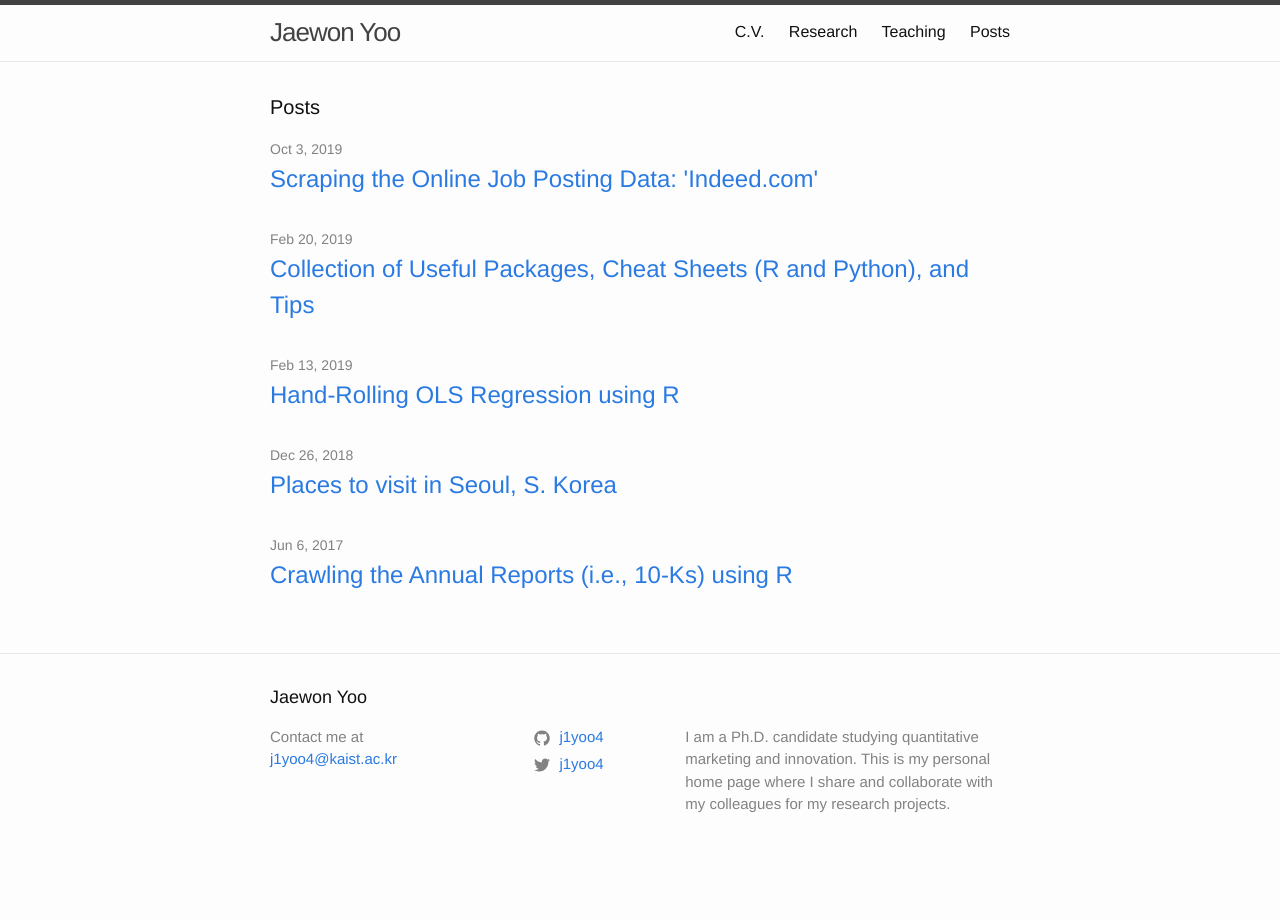
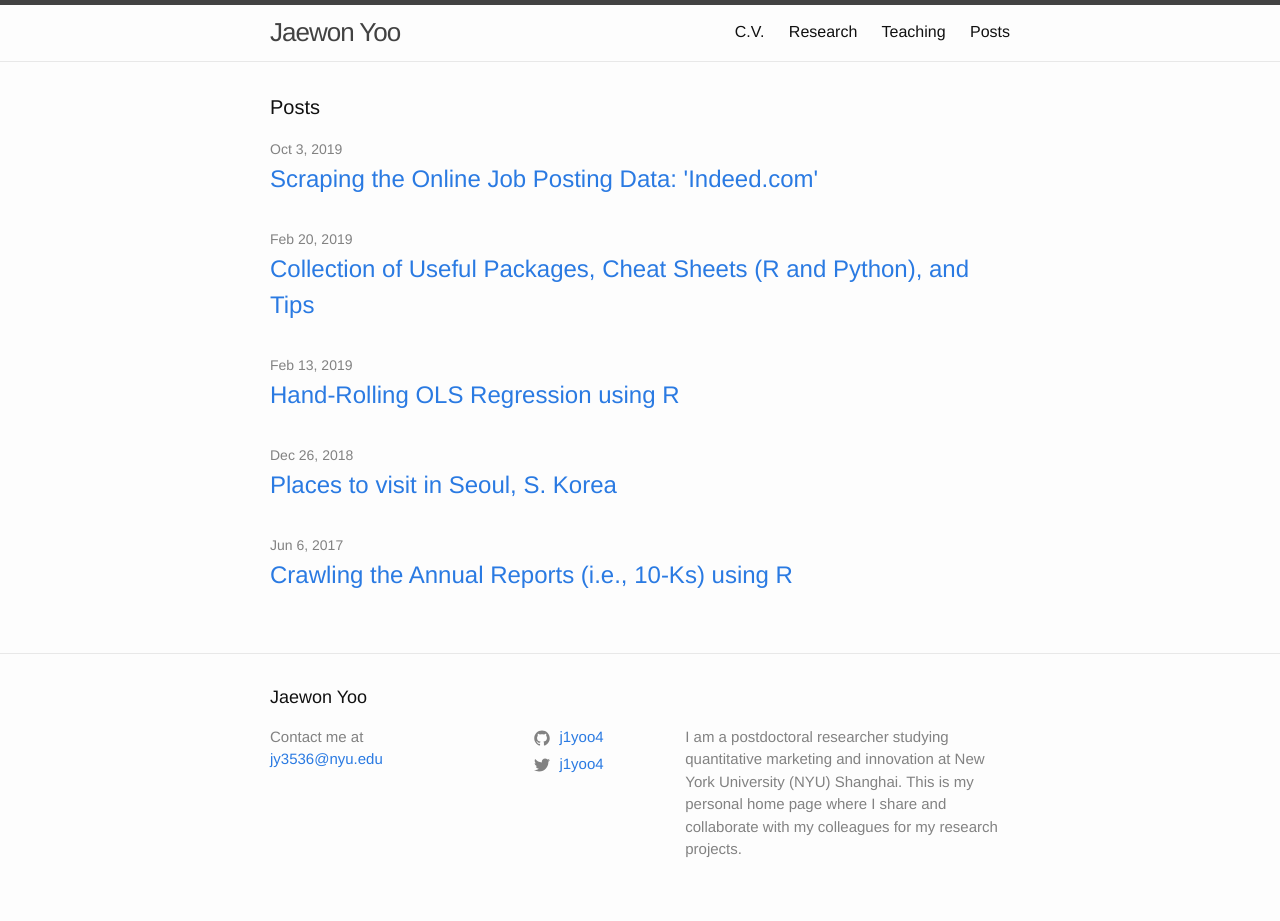
Before and after one commit to j1yoo/j1yoo.github.io, a Jekyll site: the page built from index.markdown, in a window 1280 px wide. Built offline with Jekyll 4.4.1, drawn with Linux system fonts in a browser that asks for light colours; before the commit the page ends 900 px from its top, so only the background shows below that.

Commit message:
Update _config.yml

```diff
--- a/_config.yml
+++ b/_config.yml
@@ -1,8 +1,8 @@
 title: Jaewon Yoo
 author: Contact me at
-email: j1yoo4@kaist.ac.kr
+email: jy3536@nyu.edu
 description: # > this means to ignore newlines until "baseurl:"
-  I am a Ph.D. candidate studying quantitative marketing and innovation. This is my personal home page where I share and collaborate with my colleagues for my research projects.
+  I am a postdoctoral researcher studying quantitative marketing and innovation at New York University (NYU) Shanghai. This is my personal home page where I share and collaborate with my colleagues for my research projects.
 twitter_username: j1yoo4
 github_username:  j1yoo4
 google_analytics: UA-44429056-1
```
